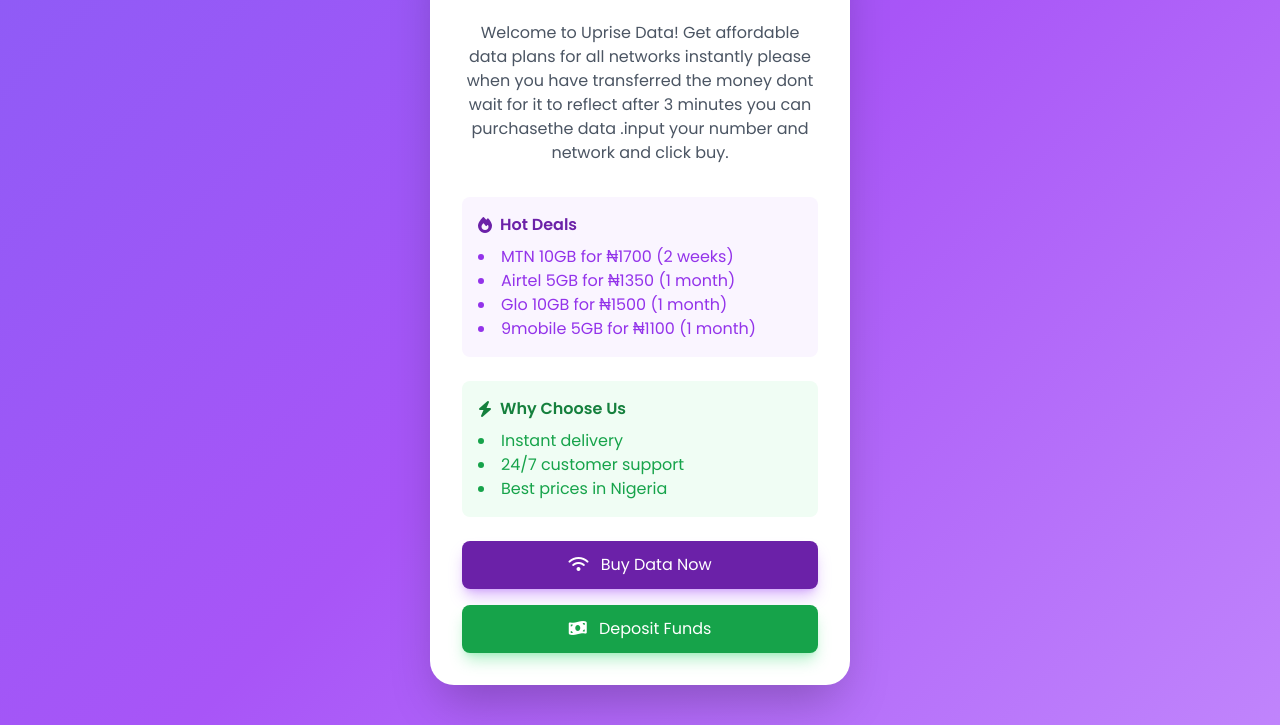
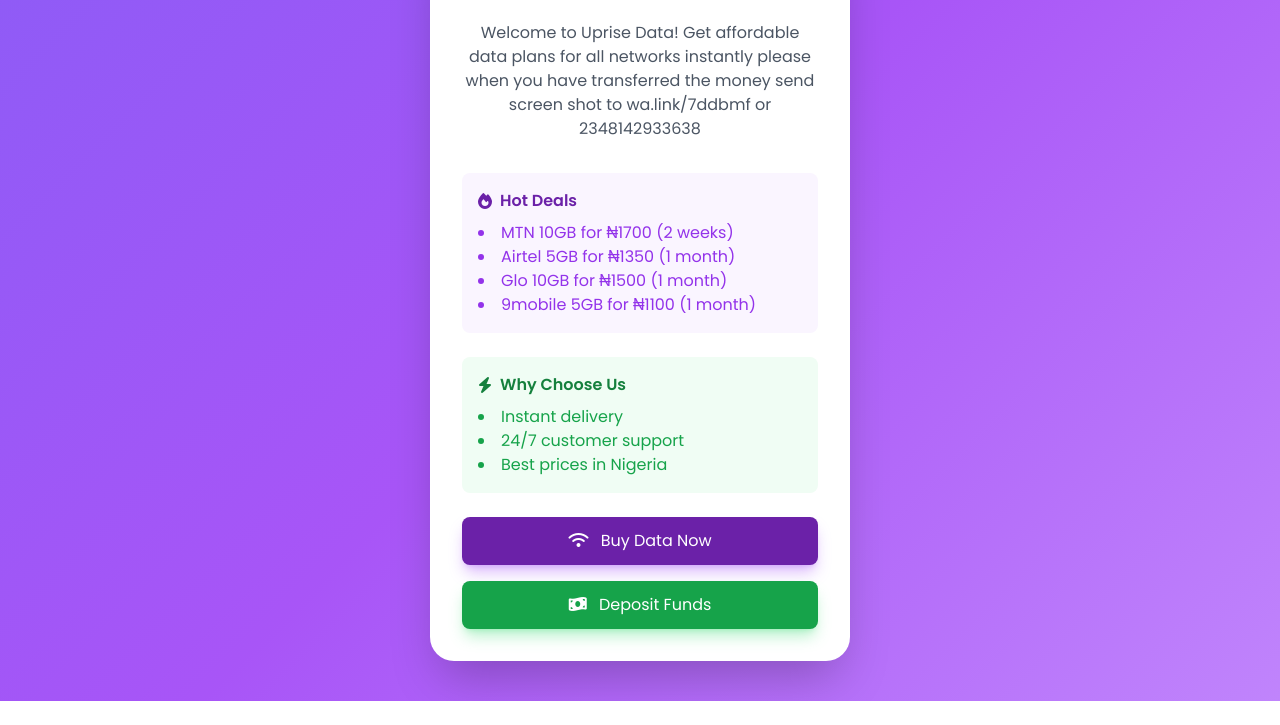
Before and after one commit to Popp01/Conncet-verse, a plain HTML site: page index.html in a window 1280 px wide. Shown: the part 175-900 px from the top of the page. After the commit the page ends 876 px from the top, so only its background shows below. Drawn offline with nearby package versions, Linux system fonts and the light colour scheme.

Commit message:
Update index.html

```diff
--- a/index.html
+++ b/index.html
@@ -113,7 +113,7 @@
         </div>
 
         <p class="text-center text-gray-600 mb-8">
-          Welcome to Uprise Data! Get affordable data plans for all networks instantly please when you have transferred the money dont wait for it to reflect after 3 minutes you can purchasethe data .input your number and network and click buy.
+          Welcome to Uprise Data! Get affordable data plans for all networks instantly please when you have transferred the money send screen shot to wa.link/7ddbmf or 2348142933638
         </p>
 
         <div class="bg-purple-50 p-4 rounded-lg mb-6">
```
